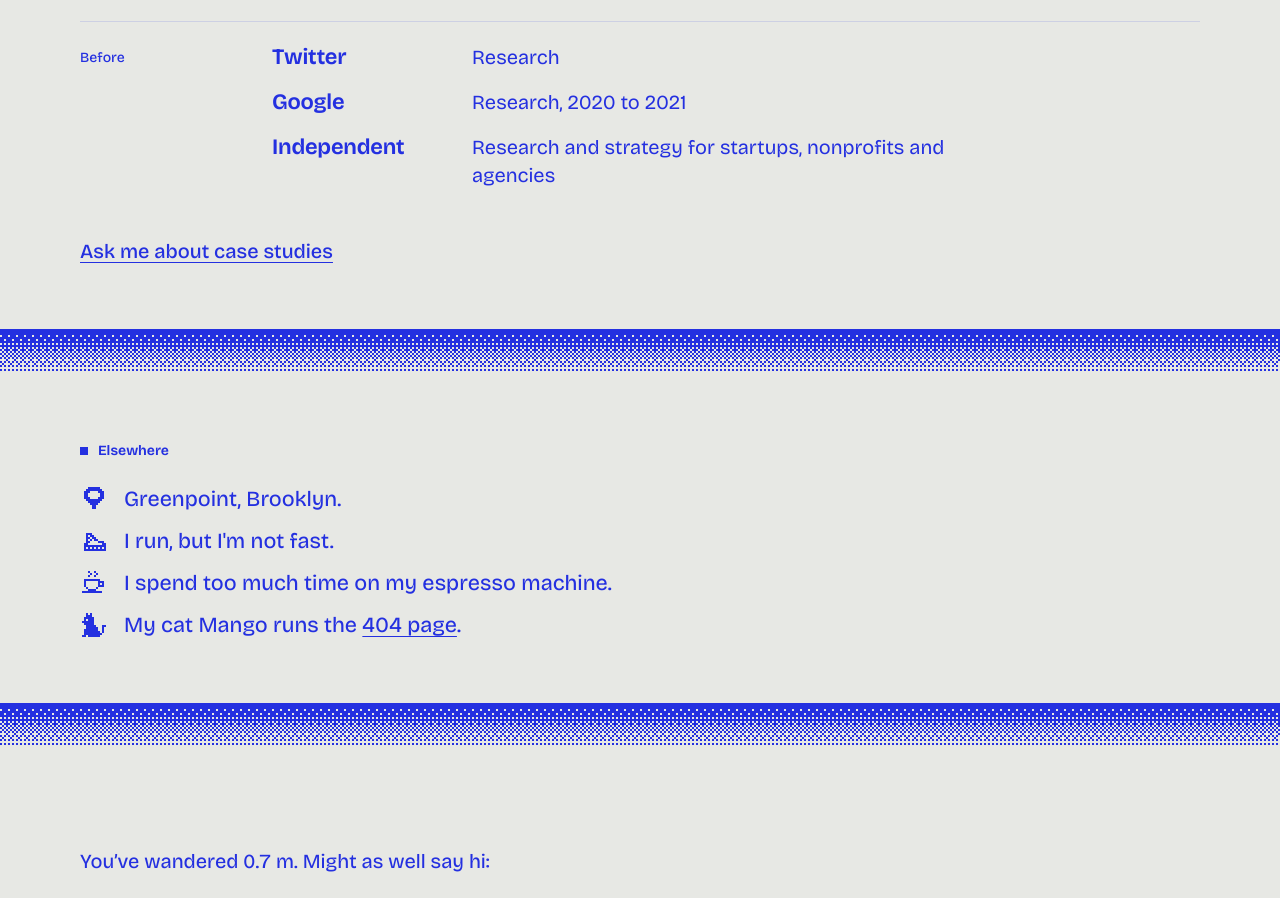
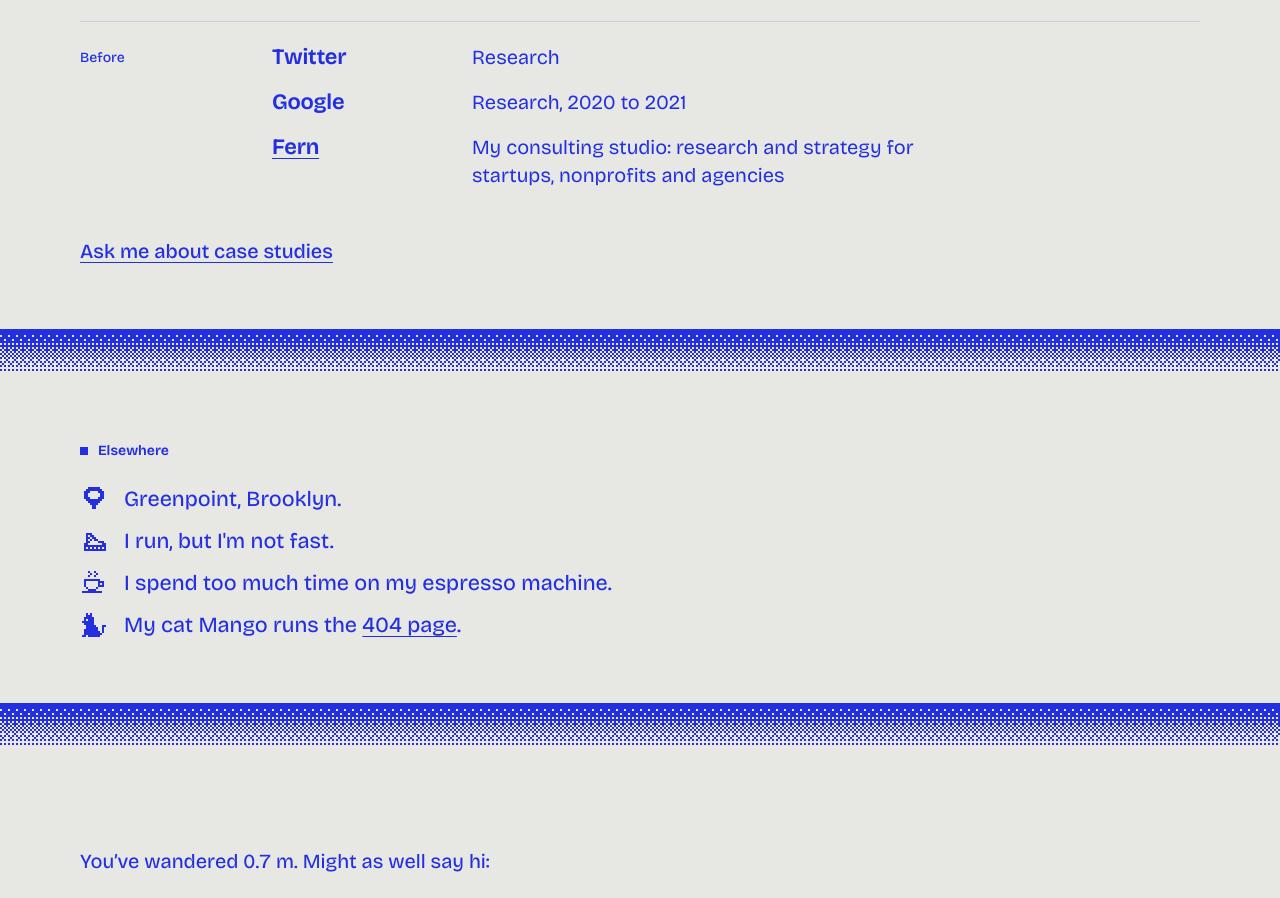
Before and after one commit to abattisti17/my-website, a React (Create React App) app: page / in a window 1280 px wide. Shown: the part 1023-1921 px from the top of the page. Built offline with nearby package versions, Linux system fonts and the light colour scheme.

Commit message:
Swap Independent for Fern, linked to fern.website
Co-Authored-By: Claude Opus 5.5 <noreply@anthropic.com>
Claude-Session: https://claude.ai/code/session_01892y2c3qwRtoSrETd8887Z

```diff
--- a/public/index.html
+++ b/public/index.html
@@ -23,7 +23,7 @@
   <body>
     <noscript>
       <h1>Alessandro Battisti, design researcher</h1>
-      <p>Design researcher in Greenpoint, Brooklyn. UX research on new AI products at Dropbox. Previously research at Google and Twitter, and independent work with startups, nonprofits and agencies. <a href="https://designlab.fyi/">Design Lab</a> on the side.</p>
+      <p>Design researcher in Greenpoint, Brooklyn. UX research on new AI products at Dropbox. Previously research at Google and Twitter, and <a href="https://fern.website/">Fern</a>, my consulting studio. <a href="https://designlab.fyi/">Design Lab</a> on the side.</p>
       <p><a href="mailto:abattisti@protonmail.com">abattisti@protonmail.com</a> &middot; <a href="https://www.linkedin.com/in/alessandrojbattisti/">LinkedIn</a></p>
     </noscript>
     <div id="root"></div>
--- a/src/components/SiteFrame.tsx
+++ b/src/components/SiteFrame.tsx
@@ -4,6 +4,7 @@ import Trace from './Trace';
 export const EMAIL = 'abattisti@protonmail.com';
 export const LINKEDIN = 'https://www.linkedin.com/in/alessandrojbattisti/';
 export const DESIGN_LAB = 'https://designlab.fyi/';
+export const FERN = 'https://fern.website/';
 
 /**
  * Shared wrapper for the one-page site and Mango's 404 page:
--- a/src/pages/Home.tsx
+++ b/src/pages/Home.tsx
@@ -1,6 +1,6 @@
 import React from 'react';
 import { Link } from 'react-router-dom';
-import SiteFrame, { EMAIL, LINKEDIN, DESIGN_LAB } from '../components/SiteFrame';
+import SiteFrame, { EMAIL, LINKEDIN, DESIGN_LAB, FERN } from '../components/SiteFrame';
 import PixelIcon, { IconName } from '../components/PixelIcon';
 import portrait from '../img/portrait.png';
 
@@ -57,7 +57,7 @@ const Home: React.FC = () => {
                 <ul>
                   <li><b>Twitter</b><span>Research</span></li>
                   <li><b>Google</b><span>Research, 2020 to 2021</span></li>
-                  <li><b>Independent</b><span>Research and strategy for startups, nonprofits and agencies</span></li>
+                  <li><b><a href={FERN} target="_blank" rel="noopener noreferrer">Fern</a></b><span>My consulting studio: research and strategy for startups, nonprofits and agencies</span></li>
                 </ul>
               </dd>
             </div>
```
